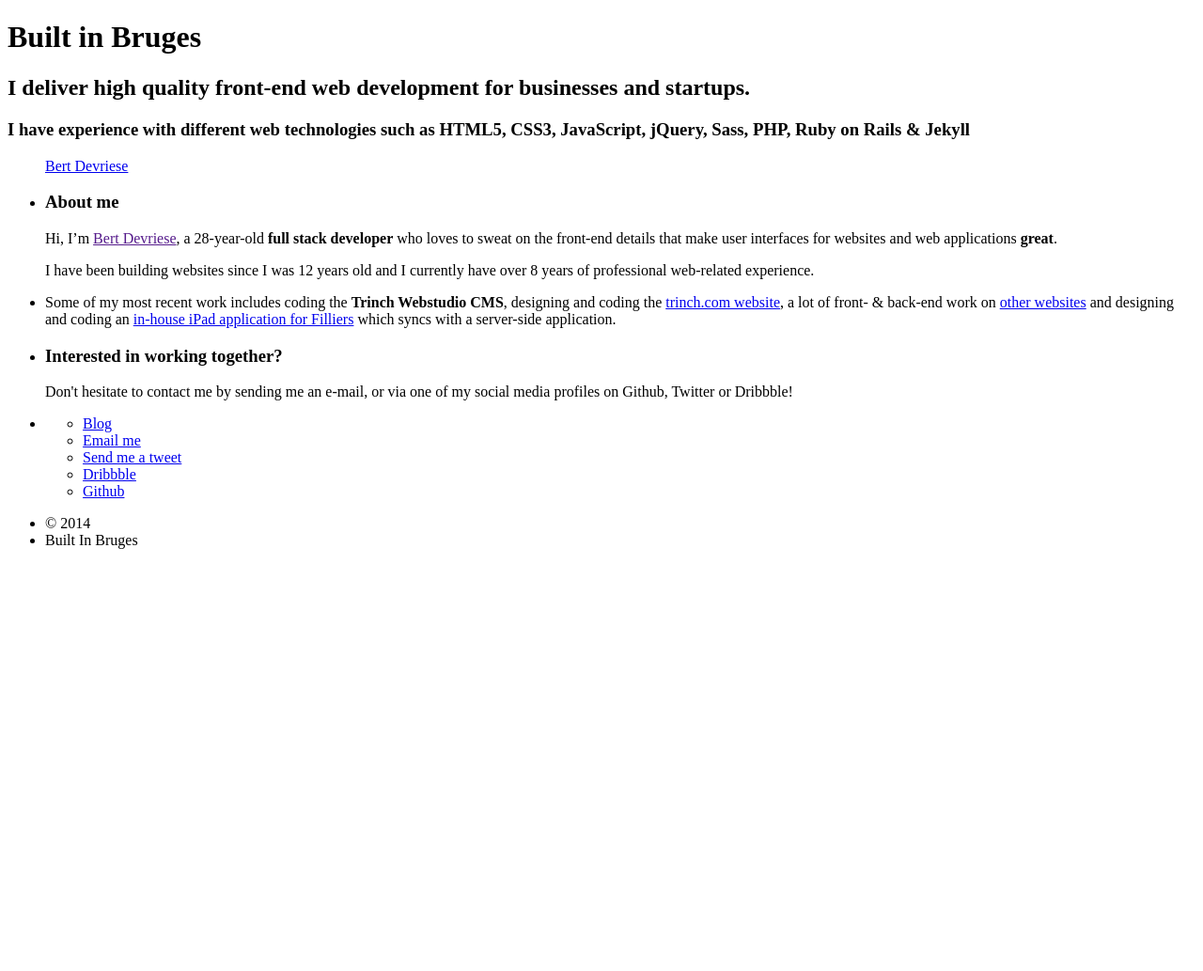
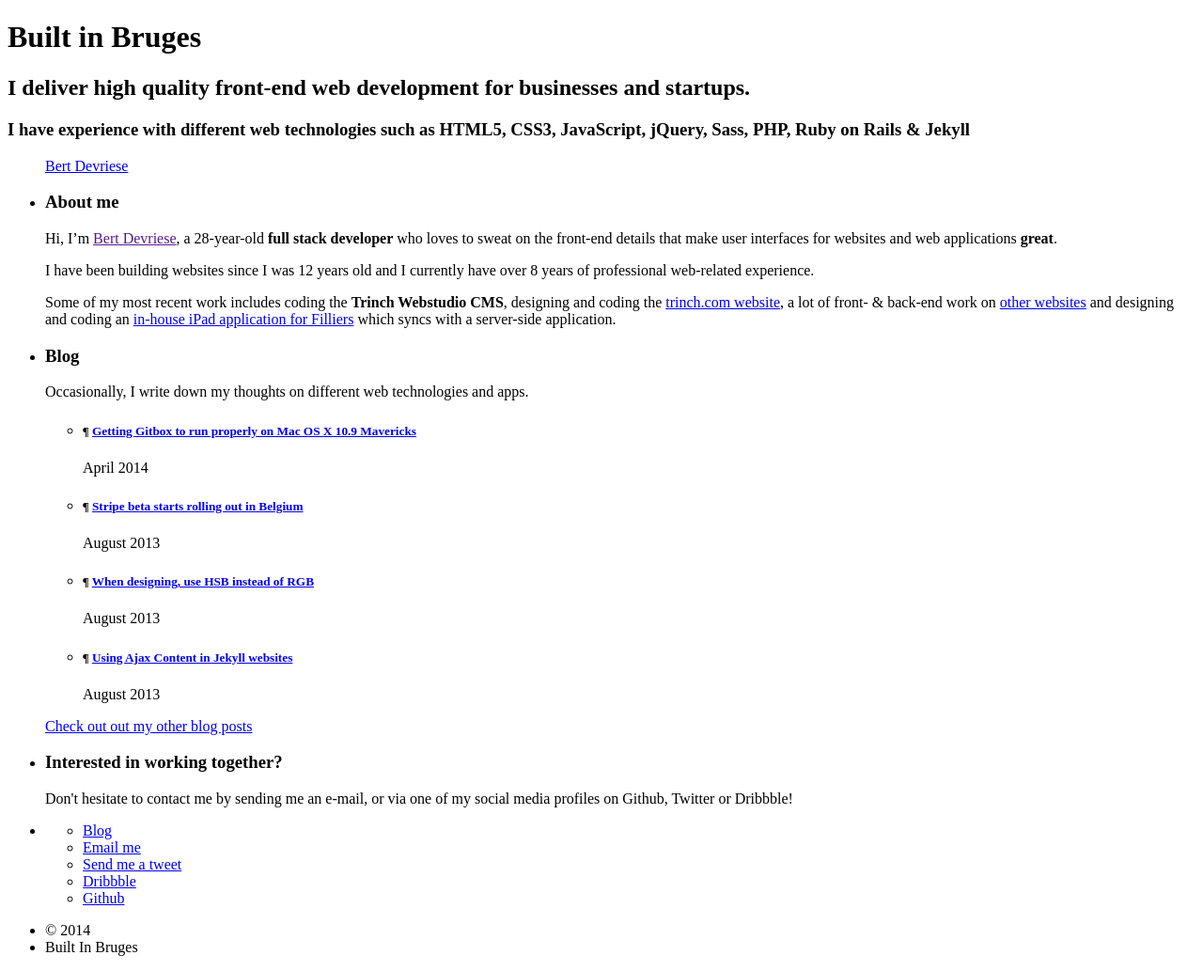
Before and after one commit to builtinbruges/builtinbruges.com, a Jekyll site: the page built from index.html, in a window 1280 px wide. Shown: the part 208-1241 px from the top of the page at 94% size. Built offline with Jekyll 4.4.1, drawn with Linux system fonts in a browser that asks for light colours; nearby versions of some CDN libraries; Markdown is read by kramdown in place of the engine named in the settings; before the commit the page ends 900 px from its top, so only the background shows below that.

Commit message:
Show self-written blog posts on homepage

```diff
--- a/assets/css/_index.css.sass
+++ b/assets/css/_index.css.sass
@@ -78,6 +78,10 @@
       &:last-child:not(:first-child)
         margin: 0
 
+    .posts
+      padding: 0
+      margin: 0 0 20px
+
   // --------------------------------------------------------------------------
   // Floormat
   .floormat
--- a/index.html
+++ b/index.html
@@ -25,9 +25,31 @@ nav-weight: 1
 			<h3>About me</h3>
 			<p>Hi, I’m <a href="">Bert Devriese</a>, a 28-year-old <strong>full stack developer</strong> who loves to sweat on the front-end details that make user interfaces for websites and web applications <strong>great</strong>.</p>
 			<p>I have been building websites since I was 12 years old and I currently have over 8 years of professional web-related experience.</p>
+			<p>Some of my most recent work includes coding the <strong>Trinch Webstudio CMS</strong>, designing and coding the <a href="http://www.trinch.com">trinch.com website</a>, a lot of front- &amp; back-end work on <a href="http://www.trinch.com/nl/projecten/">other websites</a> and designing and coding an <a href="http://www.trinch.com/nl/case-studies/8/filliers">in-house iPad application for Filliers</a> which syncs with a server-side application.</p>
 		</li>
 		<li>
-			<p>Some of my most recent work includes coding the <strong>Trinch Webstudio CMS</strong>, designing and coding the <a href="http://www.trinch.com">trinch.com website</a>, a lot of front- &amp; back-end work on <a href="http://www.trinch.com/nl/projecten/">other websites</a> and designing and coding an <a href="http://www.trinch.com/nl/case-studies/8/filliers">in-house iPad application for Filliers</a> which syncs with a server-side application.</p>
+			<h3>Blog</h3>
+			<p>Occasionally, I write down my thoughts on different web technologies and apps.</p>
+			<section class="posts">
+				<ul>
+				{% assign counter = '' %}
+				{% for post in site.posts %}
+					{% capture difference %}{{ counter | size | minus:4 }}{% endcapture %}
+					{% unless difference contains '-' %}
+					{% else %}
+						{% if post.source_url == nil %}
+							{% capture counter %}{{ counter | append:'.' }}{% endcapture %}
+							<li>
+								<h5><em class="para">&para;</em> <a href="{{ post.url }}"{% if post.description != nil %} title="{{ post.description | escape }}"{% endif %}>{{ post.title }}</a></h5>
+								<time datetime="{{ post.date }}">{{ post.date | date: "%B %Y" }}</time>
+							</li>
+						{% endif %}
+					{% endunless %}
+				{% endfor %}
+				</ul>
+			</section>
+			<p><a href="blog.html" title="Built in Bruges Blog">Check out out my other blog posts</a></p>
+
 		</li>
 	</ul>
 </div>
```
